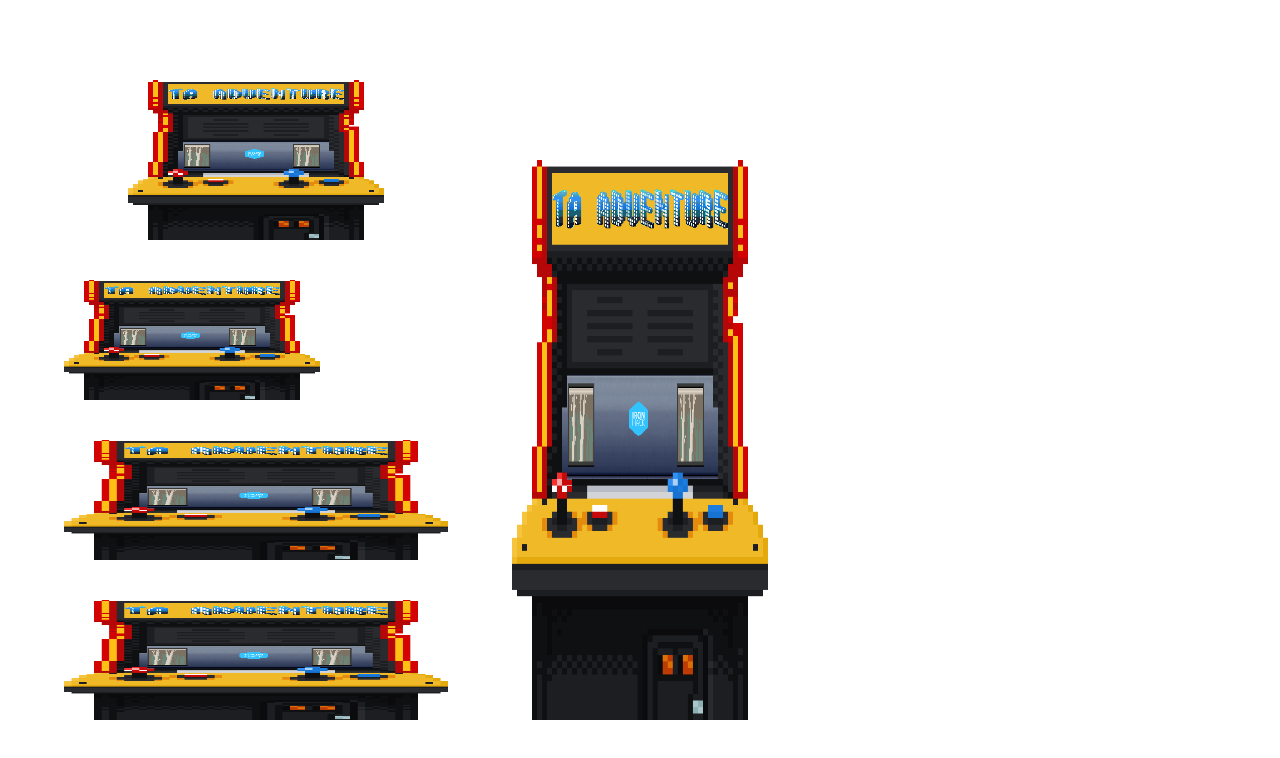
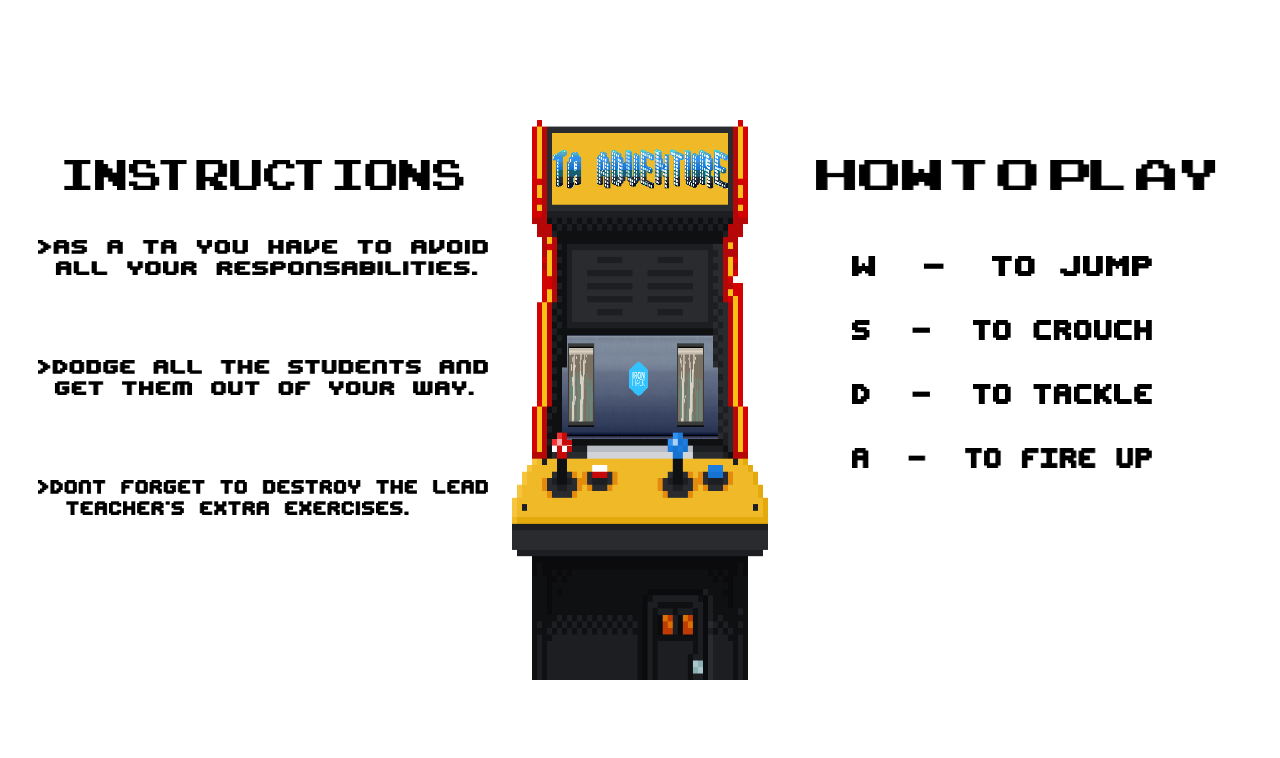
Before and after one commit to danielgonvie/GameProject, a plain HTML site: page index.html in a window 1280 px wide. Drawn offline with Linux system fonts and the light colour scheme.

Commit message:
Added titles and added bullets, and destroy bombs

```diff
--- a/index.html
+++ b/index.html
@@ -11,10 +11,15 @@
 
         <a href="./game.html">
             <img id ="centerImage" src="./imgs/Sprite-0001.png" style="width:20vw; height:70vh" title="TAS" alt="Arcade console">
-            <img id ="instructions" src="./imgs/Sprite-0001.png" style="width:20vw; height:20vh" title="TAS" alt="Instructions">
-            <img id ="inst1" src="./imgs/Sprite-0001.png" style="width:20vw; height: 15vh" title="TAS" alt="Inst1">
-            <img id ="inst2" src="./imgs/Sprite-0001.png" style="width:30vw; height:15vh" title="TAS" alt="Inst2">
-            <img id ="inst3" src="./imgs/Sprite-0001.png" style="width:30vw; height:15vh" title="TAS" alt="Inst3">
+            <img id ="instructions" src="./imgs/INSTRUCTIONS.png" style="width:400px; height:30px" title="TAS" alt="Instructions">
+            <img id ="inst1" src="./imgs/Inst1.png" style="width:450px; height: 35px" title="TAS" alt="Inst1">
+            <img id ="inst2" src="./imgs/inst2.png" style="width:450px; height:35px" title="TAS" alt="Inst2">
+            <img id ="inst3" src="./imgs/inst3.png" style="width:450px; height:35px" title="TAS" alt="Inst3">
+            <img id ="controls" src="./imgs/CONTROLS.png" style="width:400px; height:30px" title="TAS" alt="Instructions">
+            <img id ="cont1" src="./imgs/cont1.png" style="width:300px; height: 20px" title="TAS" alt="Inst1">
+            <img id ="cont2" src="./imgs/cont2.png" style="width:300px; height:20px" title="TAS" alt="Inst2">
+            <img id ="cont3" src="./imgs/cont3.png" style="width:300px; height:20px" title="TAS" alt="Inst3">
+            <img id ="cont4" src="./imgs/cont4.png" style="width:300px; height:20px" title="TAS" alt="Inst3">
         </a>
 
 
--- a/styles/style.css
+++ b/styles/style.css
@@ -33,37 +33,53 @@ a {
 
 #centerImage {
     position: fixed;
-    top: 20%;
+    top: 15%;
     left: 40%;
-
-
 }
 
 #instructions {
     position: fixed;
-    top: 10%;
-    left: 10%;
-
-
+    top: 20%;
+    left: 5%;
 }
 #inst1 {
     position: fixed;
-    top: 35%;
-    left: 5%;
-
-
+    top: 30%;
+    left: 3%;
 }
 #inst2 {
     position: fixed;
-    top: 55%;
-    left: 5%;
-
-
+    top: 45%;
+    left: 3%;
 }
 #inst3 {
     position: fixed;
-    top: 75%;
-    left: 5%;
+    top: 60%;
+    left: 3%;
+}
 
-
+#controls {
+    position: fixed;
+    top: 20%;
+    right: 5%;
 }
+#cont1 {
+    position: fixed;
+    top: 32%;
+    right: 10%;
+}
+#cont2 {
+    position: fixed;
+    top: 40%;
+    right: 10%;
+}
+#cont3 {
+    position: fixed;
+    top: 48%;
+    right: 10%;
+}
+#cont4 {
+    position: fixed;
+    top: 56%;
+    right: 10%;
+}
```
Also changed, not shown: js/bullets.js (+21 -34 lines), js/game.js (+8 -9 lines), js/player.js (+9 -9 lines), imgs/CONTROLS.png (renamed from CONTROLS.png), imgs/INSTRUCTIONS.png (renamed from INSTRUCTIONS.png), imgs/Inst1.png (renamed from Inst1.png), imgs/cont1.png (renamed from cont1.png), imgs/cont2.png (renamed from cont2.png), imgs/cont3.png (renamed from cont3.png), imgs/cont4.png (renamed from cont4.png), imgs/inst2.png (renamed from inst2.png), imgs/inst3.png (renamed from inst3.png).
